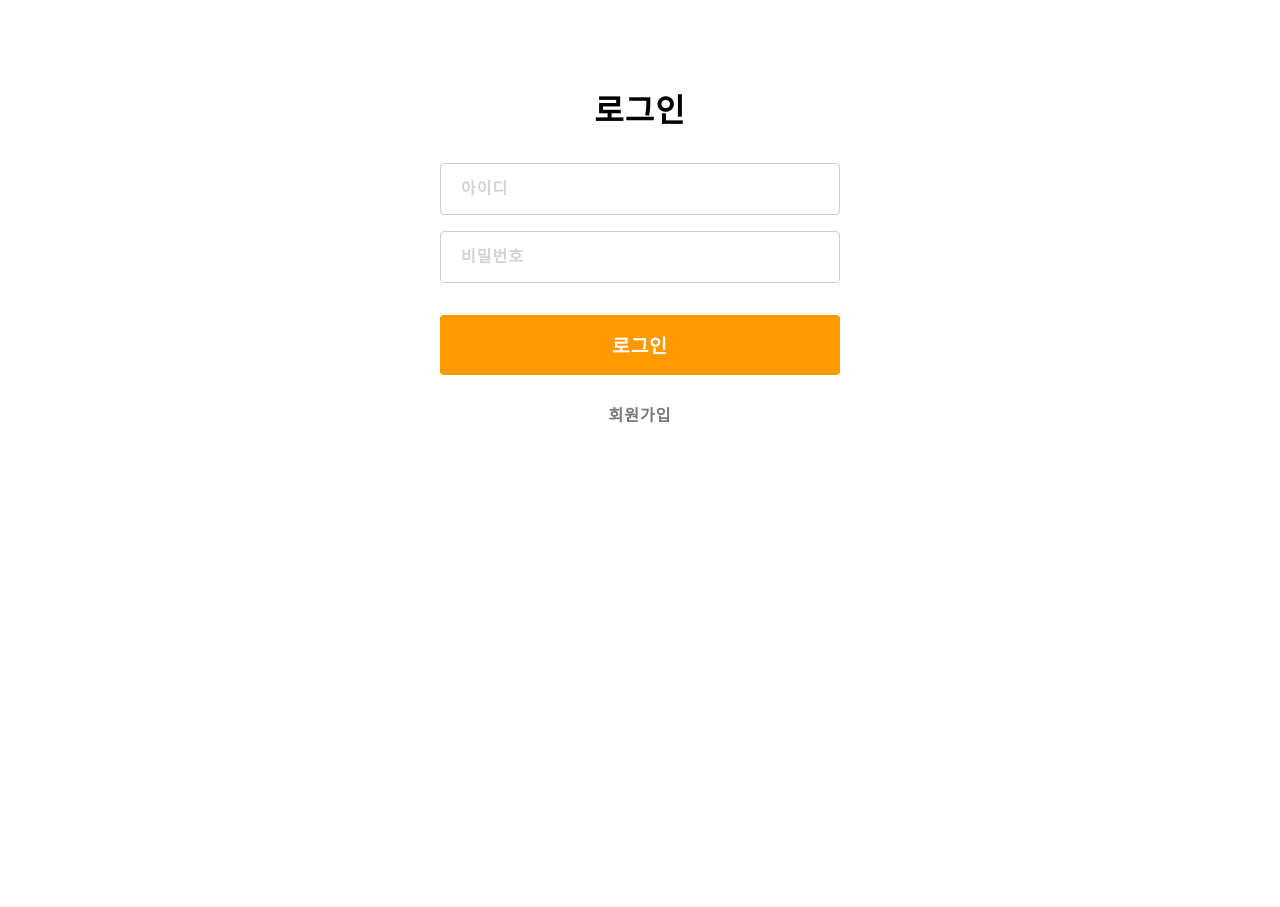
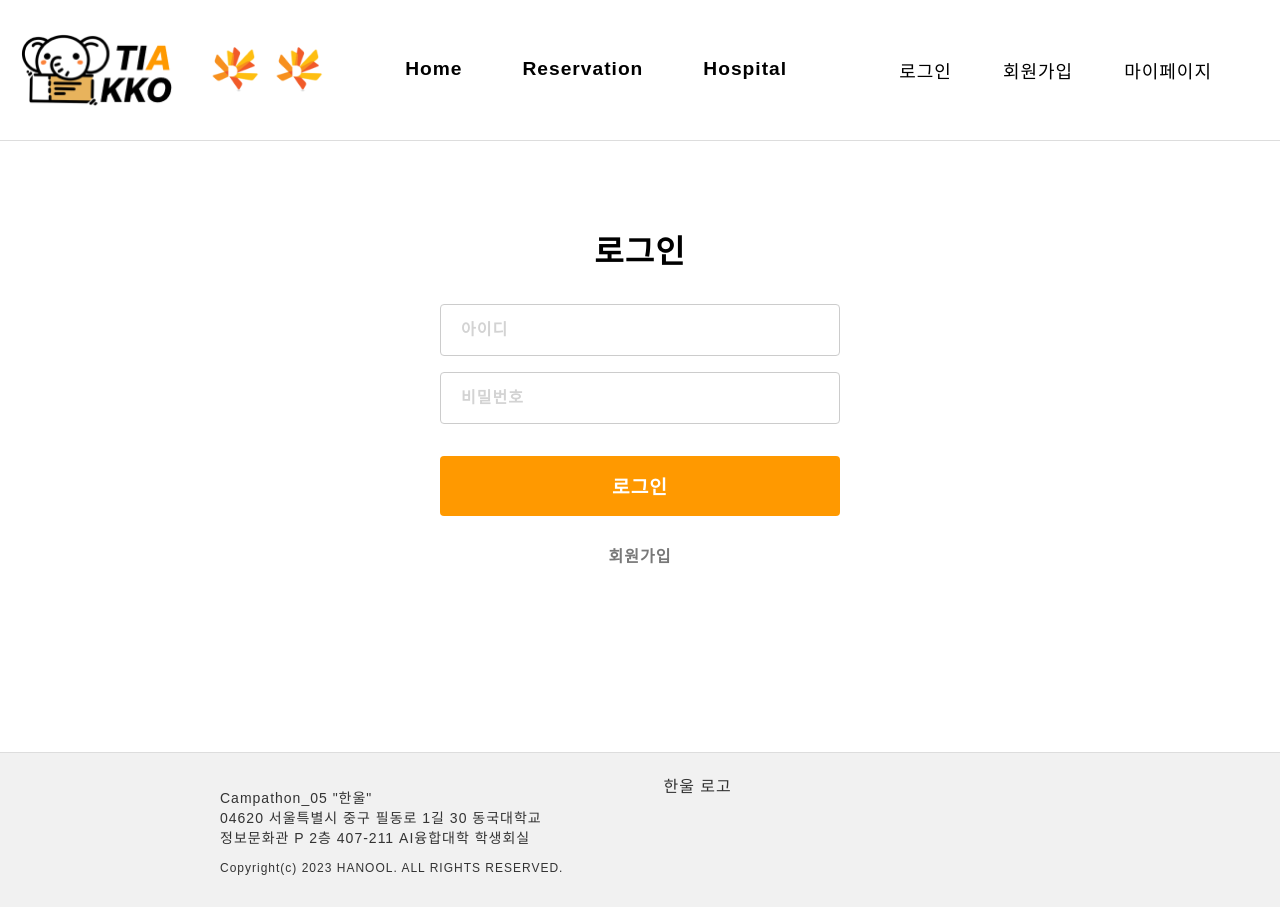
Before and after one commit to clarte2276/Hackathon_JJIN, a React (Create React App) app in the folder front-end/: page /loginpage in a window 1280 px wide. Before the commit the page ends 800 px from the top, so only its background shows below. Built offline with nearby package versions, Linux system fonts and the light colour scheme; no server answers; a web font is replaced by a local one.

Commit message:
Navbar, Footer 추가

```diff
--- a/front-end/src/components/mypage/Login.js
+++ b/front-end/src/components/mypage/Login.js
@@ -2,6 +2,8 @@ import React, { useState, useEffect } from 'react';
 import { Link, useNavigate } from 'react-router-dom';
 import './Login.css';
 import axios from 'axios';
+import NavbarTop from '../navbar/NavbarTop';
+import Footer from '../Footer';
 
 function Login() {
   const navigate = useNavigate();
@@ -30,6 +32,8 @@ function Login() {
   };
 
   return (
+    <div>
+      <NavbarTop></NavbarTop>
       <div className="loginPage">
         <h1>로그인</h1>
         <form className="loginPagecontent" onSubmit={handleSubmit}>
@@ -55,6 +59,8 @@ function Login() {
           </div>
         </form>
       </div>
+      <Footer />
+    </div>
   );
 }
 
--- a/front-end/src/components/mypage/Mypage.js
+++ b/front-end/src/components/mypage/Mypage.js
@@ -3,6 +3,8 @@ import './Mypage.css';
 import { useNavigate } from 'react-router-dom';
 import useUserData from '../useUserData';
 import axios from 'axios';
+import NavbarTop from '../navbar/NavbarTop';
+import Footer from '../Footer';
 
 function Mypage() {
   const navigate = useNavigate();
@@ -56,6 +58,8 @@ function Mypage() {
   };
 
   return (
+    <div>
+      <NavbarTop></NavbarTop>
       <div className="mypageAll">
         <h1>마이페이지</h1>
         <div className="myPage">
@@ -97,6 +101,8 @@ function Mypage() {
           <hr className="divider" />
         </div>
       </div>
+      <Footer />
+    </div>
   );
 }
 
--- a/front-end/src/components/mypage/Signup.js
+++ b/front-end/src/components/mypage/Signup.js
@@ -3,6 +3,8 @@ import './Signup.css';
 import { useNavigate } from 'react-router-dom';
 import axios from 'axios';
 import useUserData from '../useUserData';
+import NavbarTop from '../navbar/NavbarTop';
+import Footer from '../Footer';
 
 function Signup() {
   const navigate = useNavigate();
@@ -40,6 +42,8 @@ function Signup() {
   };
 
   return (
+    <div>
+      <NavbarTop></NavbarTop>
       <div className="SignupPage">
         <h1>회원가입</h1>
         <form className="SignupContent" onSubmit={handleSubmit}>
@@ -72,6 +76,8 @@ function Signup() {
           </div>
         </form>
       </div>
+      <Footer />
+    </div>
   );
 }
 
```
Lines whose indentation alone changed are shown as unchanged.
